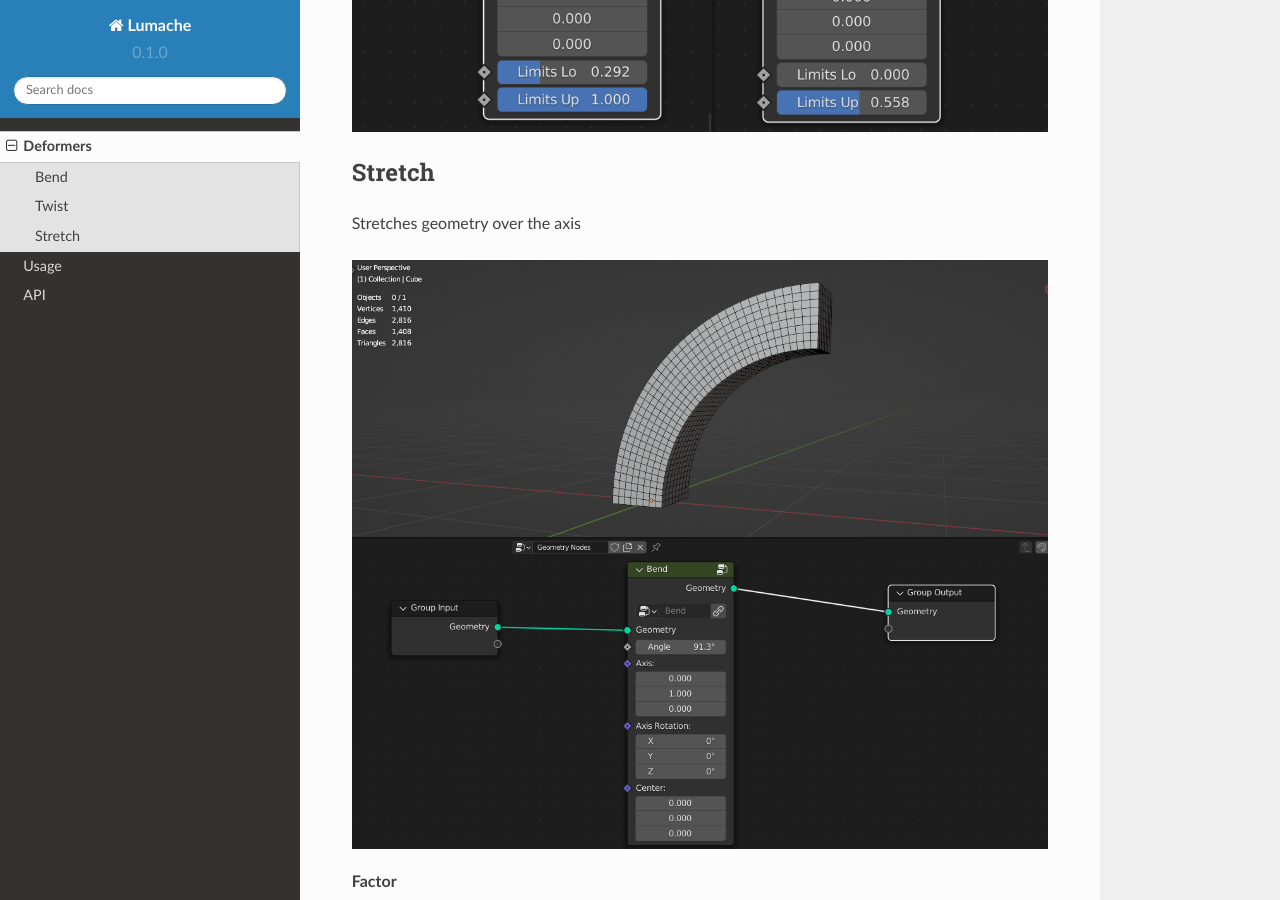
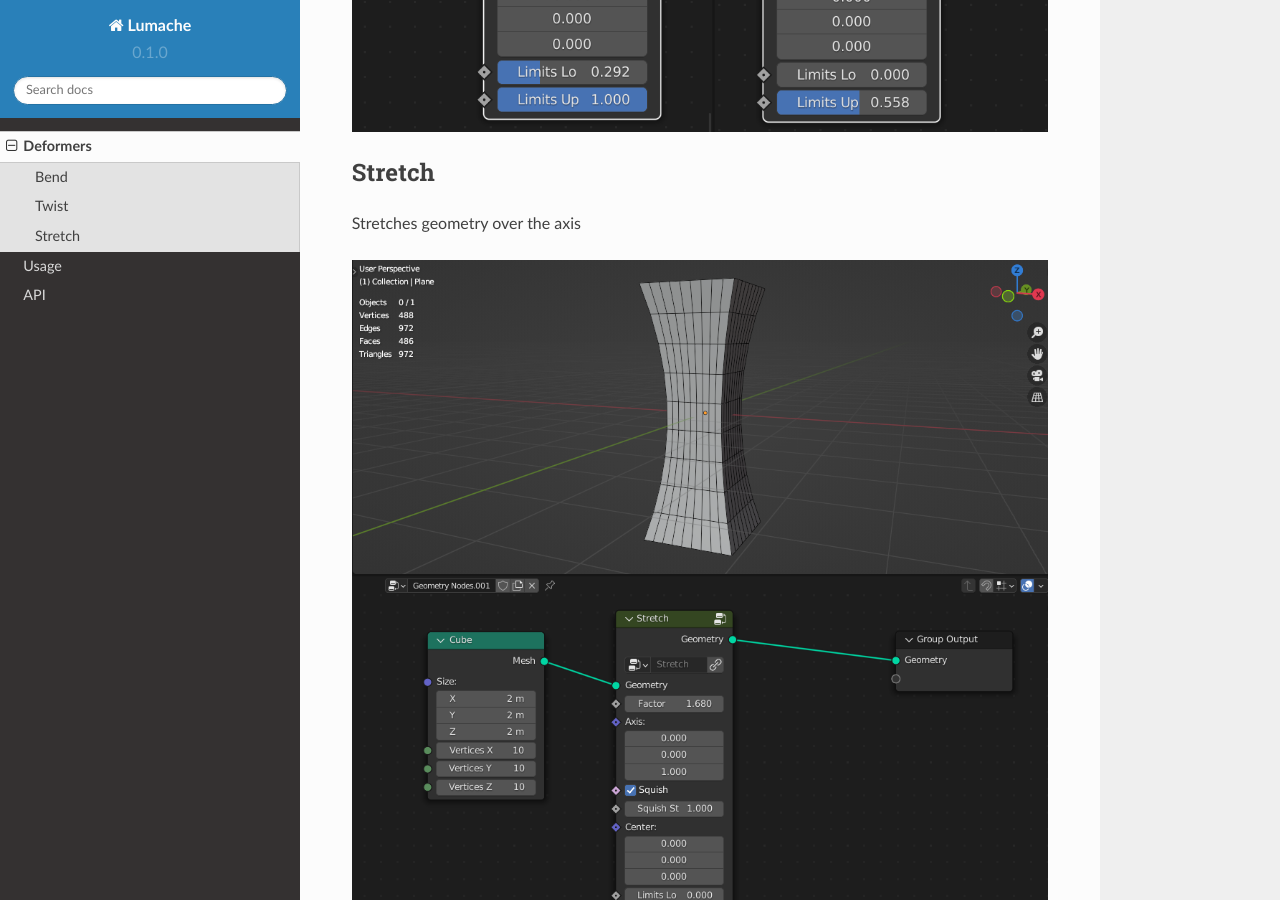
Before and after one commit to higgsas/higgsas_geo_nodes_manual, a Sphinx documentation site: the page built from docs/deformers.rst, in a window 1280 px wide and 900 px high, scrolled down 3324 px. Built offline with Sphinx 7.4.7 and the Read the Docs theme 2.0.0, drawn with Linux system fonts in a browser that asks for light colours.

Commit message:
Update deformers.rst

```diff
--- a/docs/deformers.rst
+++ b/docs/deformers.rst
@@ -61,7 +61,7 @@ Stretch
 
 Stretches geometry over the axis
 
-.. image:: images/bend.PNG
+.. image:: images/stretch.PNG
 
 Factor
   Amount of steching
```
